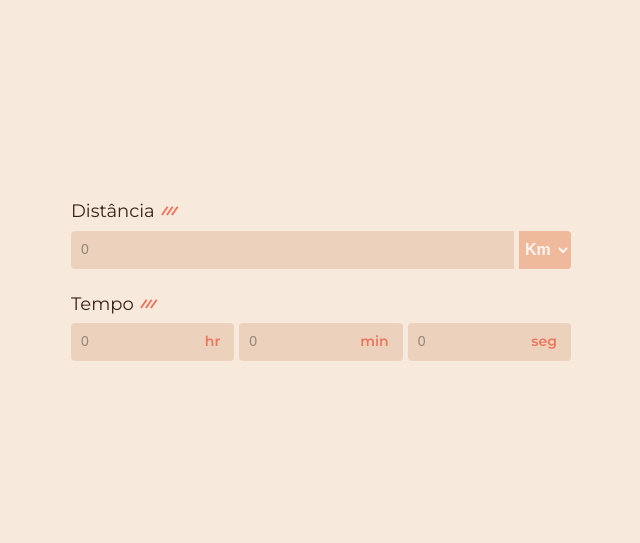
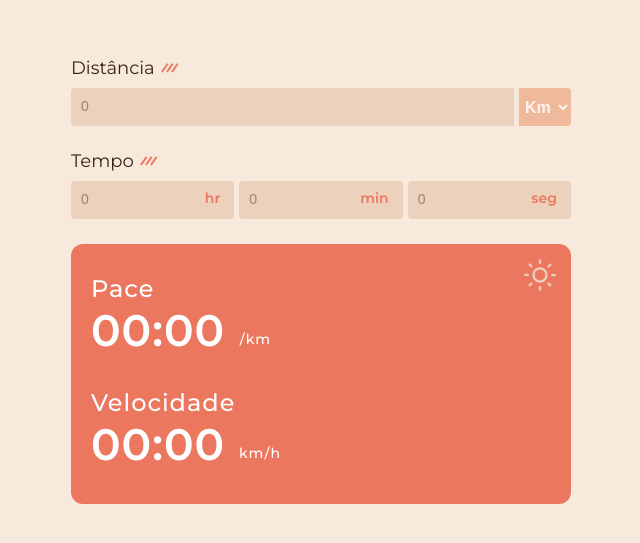
Before and after one commit to luad3cristal/pace-calculator, a React (Vite) app: page / in a window 1280 px wide. Shown: the part 119-662 px from the top of the page, without its empty margins (319-959 px from the left). Built offline with nearby package versions, Linux system fonts and the light colour scheme.

Commit message:
feat: add and style painel component

```diff
--- a/src/components/painel/Painel.jsx
+++ b/src/components/painel/Painel.jsx
@@ -2,22 +2,8 @@ import S from "./Painel.module.css";
 
 const Painel = () => {
   return (
-    <section>
-      <div className={S.pace_box}>
-        <h3>Pace</h3>
-        <div>
-          <h2>00:00</h2>
-          <span>/km</span>
-        </div>
-      </div>
-      <div className={S.speed_box}>
-        <h3>Velocidade</h3>
-        <div>
-          <h2>00:00</h2>
-          <span>km/h</span>
-        </div>
-      </div>
-      <button>
+    <section className={S.painel}>
+      <button className={S.theme_button}>
         <svg
           width="32"
           height="32"
@@ -70,6 +56,20 @@ const Painel = () => {
           </defs>
         </svg>
       </button>
+      <div className={S.pace_box}>
+        <h3>Pace</h3>
+        <div>
+          <h2>00:00</h2>
+          <span>/km</span>
+        </div>
+      </div>
+      <div className={S.speed_box}>
+        <h3>Velocidade</h3>
+        <div>
+          <h2>00:00</h2>
+          <span>km/h</span>
+        </div>
+      </div>
     </section>
   );
 };
--- a/src/components/painel/Painel.module.css
+++ b/src/components/painel/Painel.module.css
@@ -0,0 +1,68 @@
+.painel {
+  height: 260px;
+  width: 100%;
+  min-width: 300px;
+
+  padding: 30px 20px;
+  border-radius: 12px;
+
+  position: relative;
+  display: flex;
+  flex-direction: column;
+  gap: 40px;
+
+  color: white;
+  background-color: var(--light-board-color);
+}
+
+.theme_button {
+  all: unset;
+  cursor: pointer;
+
+  width: 32px;
+  height: 32px;
+
+  position: absolute;
+  right: 15px;
+  top: 15px;
+}
+
+.pace_box h3,
+.speed_box h3 {
+  font-size: 24px;
+  font-weight: 500;
+  letter-spacing: 1px;
+}
+
+.pace_box div {
+  width: 180px;
+}
+
+.speed_box div {
+  width: 190px;
+}
+
+.pace_box div,
+.speed_box div {
+  height: 45px;
+  display: flex;
+  position: relative;
+}
+
+.pace_box h2,
+.speed_box h2 {
+  font-size: 44px;
+  font-weight: 600;
+  letter-spacing: 1px;
+}
+
+.pace_box span,
+.speed_box span {
+  position: absolute;
+  right: 0;
+  bottom: 0;
+
+  font-size: 14px;
+  font-weight: 500;
+  letter-spacing: 1px;
+}
--- a/src/layout/Main.jsx
+++ b/src/layout/Main.jsx
@@ -3,6 +3,7 @@ import S from "./Main.module.css";
 import Input from "../components/input/Input";
 import Select from "../components/select/Select";
 import Label from "../components/label/Label";
+import Painel from "../components/painel/Painel";
 
 function Main() {
   const distanceChange = () => {};
@@ -49,6 +50,9 @@ function Main() {
             />
           </div>
         </section>
+        <section className={S.painel_container}>
+          <Painel />
+        </section>
       </main>
     </div>
   );
```
